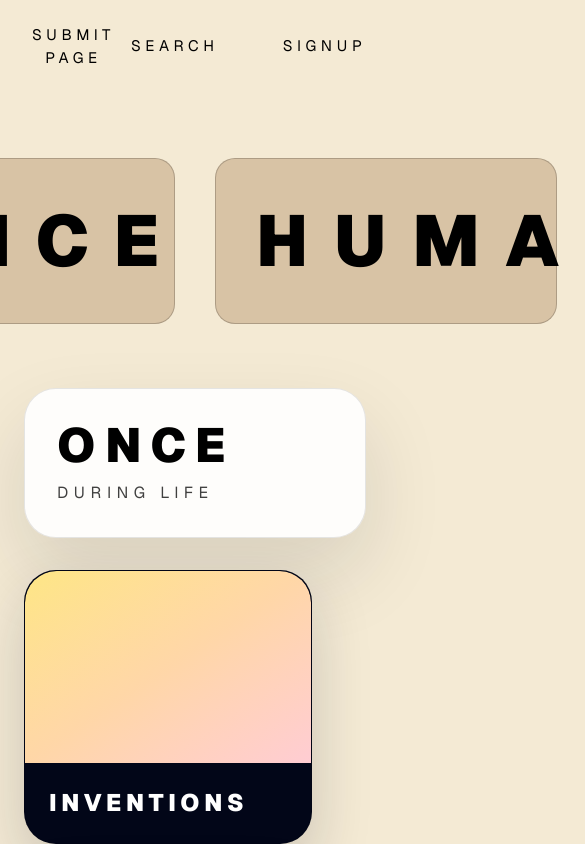
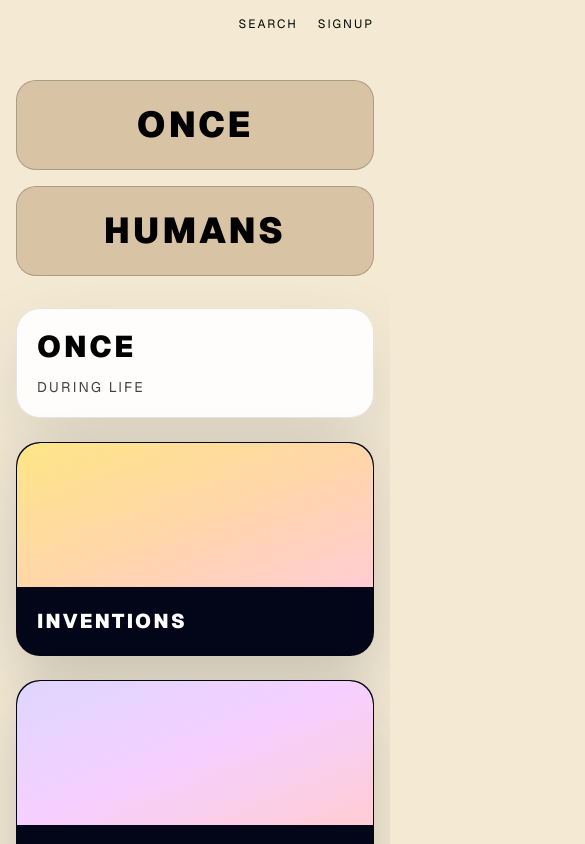
Before and after one commit to jaymacklez/oncehumans, a Next.js app: page / in a window 390 px wide. Both pictures are taken after a click on the button "ONCE". Shown: the top 844 px of the page, 585 px wide, since content can reach past the window. Built offline with nearby package versions, Linux system fonts and the light colour scheme.

Commit message:
Improve mobile layout and signed-in submit button

```diff
--- a/app/globals.css
+++ b/app/globals.css
@@ -10,6 +10,16 @@
   --color-foreground: var(--foreground);
   --font-sans: var(--font-geist-sans);
   --font-mono: var(--font-geist-mono);
+}
+
+* {
+  box-sizing: border-box;
+}
+
+html,
+body {
+  max-width: 100%;
+  overflow-x: hidden;
 }
 
 @media (prefers-color-scheme: dark) {
--- a/app/page.tsx
+++ b/app/page.tsx
@@ -31,14 +31,14 @@ function CompactPagePreview({ page, onSelectRelated }: CompactPagePreviewProps)
   }
 
   return (
-    <article className="space-y-5 rounded-[2rem] border border-black/10 bg-white/95 p-6 shadow-[0_25px_60px_rgba(15,23,42,0.12)]">
-      <div className="rounded-[1.75rem] bg-slate-950 p-6 text-white">
+    <article className="space-y-4 rounded-[1.25rem] border border-black/10 bg-white/95 p-4 shadow-[0_25px_60px_rgba(15,23,42,0.12)] sm:space-y-5 sm:rounded-[2rem] sm:p-6">
+      <div className="rounded-[1.25rem] bg-slate-950 p-4 text-white sm:rounded-[1.75rem] sm:p-6">
         <div className="flex flex-col gap-5 sm:flex-row sm:items-start sm:justify-between">
-          <div>
-            <p className="text-xs uppercase tracking-[0.3em] text-white/55">
+          <div className="min-w-0">
+            <p className="break-words text-[0.7rem] uppercase tracking-[0.16em] text-white/55 sm:text-xs sm:tracking-[0.3em]">
               {page.section} / {page.category} / {page.subcategory}
             </p>
-            <h2 className="mt-3 text-3xl font-black uppercase tracking-[0.18em] text-white">{page.title}</h2>
+            <h2 className="mt-3 break-words text-2xl font-black uppercase tracking-[0.08em] text-white sm:text-3xl sm:tracking-[0.18em]">{page.title}</h2>
           </div>
           <LiveChatDrawer
             key={`entry:${page.id}`}
@@ -56,8 +56,8 @@ function CompactPagePreview({ page, onSelectRelated }: CompactPagePreviewProps)
       <GalleryMediaSection key={page.id} seedItems={page.gallery} compact />
 
       {relatedPages.length > 0 && (
-        <section className="rounded-[1.5rem] border border-black/10 bg-slate-50 p-5">
-          <h3 className="text-sm font-black uppercase tracking-[0.25em] text-black">Related</h3>
+        <section className="rounded-[1.25rem] border border-black/10 bg-slate-50 p-4 sm:rounded-[1.5rem] sm:p-5">
+          <h3 className="text-sm font-black uppercase tracking-[0.16em] text-black sm:tracking-[0.25em]">Related</h3>
           <div className="mt-4 grid gap-3 sm:grid-cols-3">
             {relatedPages.map((relatedPage) => (
               <button
@@ -66,17 +66,17 @@ function CompactPagePreview({ page, onSelectRelated }: CompactPagePreviewProps)
                 onClick={() => onSelectRelated(relatedPage)}
                 className="rounded-[1.1rem] bg-slate-950 p-4 text-left text-white transition hover:-translate-y-0.5 hover:bg-black"
               >
-                <p className="text-[0.65rem] uppercase tracking-[0.22em] text-white/50">{relatedPage.subcategory}</p>
-                <h4 className="mt-2 text-sm font-black uppercase tracking-[0.14em]">{relatedPage.title}</h4>
+                <p className="break-words text-[0.65rem] uppercase tracking-[0.14em] text-white/50 sm:tracking-[0.22em]">{relatedPage.subcategory}</p>
+                <h4 className="mt-2 break-words text-sm font-black uppercase tracking-[0.08em] sm:tracking-[0.14em]">{relatedPage.title}</h4>
               </button>
             ))}
           </div>
         </section>
       )}
 
-      <section className="rounded-[1.5rem] border border-black/10 bg-slate-50 p-5">
+      <section className="rounded-[1.25rem] border border-black/10 bg-slate-50 p-4 sm:rounded-[1.5rem] sm:p-5">
         <div className="flex items-center justify-between gap-4">
-          <h3 className="text-sm font-black uppercase tracking-[0.25em] text-black">Posts</h3>
+          <h3 className="text-sm font-black uppercase tracking-[0.16em] text-black sm:tracking-[0.25em]">Posts</h3>
           <button
             type="button"
             onClick={addPost}
@@ -175,7 +175,7 @@ export default function Home() {
           >
             <div className={`h-28 rounded-t-[1.6rem] bg-gradient-to-br ${category.accent} bg-cover bg-center`} />
             <div className="bg-slate-950 p-5">
-              <h3 className="text-xl font-black uppercase tracking-[0.18em] text-white">{category.title}</h3>
+              <h3 className="break-words text-lg font-black uppercase tracking-[0.12em] text-white sm:text-xl sm:tracking-[0.18em]">{category.title}</h3>
             </div>
           </button>
 
@@ -193,7 +193,7 @@ export default function Home() {
                       onClick={() => chooseSubcategory(subcategory.title)}
                       className={`w-full rounded-[1rem] border px-4 py-3 text-left transition hover:-translate-y-0.5 ${openSubcategory === subcategory.title ? 'border-black bg-black text-white' : 'border-black/10 bg-slate-50 text-black'}`}
                     >
-                      <h3 className="text-sm font-black uppercase tracking-[0.18em]">{subcategory.title}</h3>
+                      <h3 className="break-words text-sm font-black uppercase tracking-[0.1em] sm:tracking-[0.18em]">{subcategory.title}</h3>
                     </button>
 
                     {openSubcategory === subcategory.title && (
@@ -210,7 +210,7 @@ export default function Home() {
                               onClick={() => setSelectedPageId(page.id)}
                               className={`rounded-[1rem] border p-4 text-left transition hover:-translate-y-0.5 ${selectedPageId === page.id ? 'border-black bg-slate-950 text-white' : 'border-black/10 bg-white text-black'}`}
                             >
-                              <h3 className="text-base font-black uppercase tracking-[0.13em]">{page.title}</h3>
+                              <h3 className="break-words text-base font-black uppercase tracking-[0.08em] sm:tracking-[0.13em]">{page.title}</h3>
                             </button>
                           ))
                         )}
@@ -228,34 +228,34 @@ export default function Home() {
 
   return (
     <div className="min-h-screen bg-[#f4ead4] text-black font-sans">
-      <main className="mx-auto flex min-h-screen max-w-7xl flex-col items-center px-6 py-16">
-        <div className="flex w-full max-w-4xl items-center justify-center gap-10">
+      <main className="mx-auto flex min-h-screen max-w-7xl flex-col items-center px-4 py-8 sm:px-6 sm:py-16">
+        <div className="flex w-full max-w-4xl flex-col items-stretch justify-center gap-4 sm:flex-row sm:items-center sm:gap-10">
           <button
             type="button"
             onClick={() => chooseSection('once')}
-            className="w-full rounded-[1.25rem] border border-black/20 bg-[#d8c3a5] px-10 py-7 text-[4.5rem] font-black uppercase tracking-[0.35em] text-black transition duration-200 hover:bg-[#d2b18c] sm:text-[5rem]"
+            className="w-full rounded-[1.25rem] border border-black/20 bg-[#d8c3a5] px-6 py-6 text-4xl font-black uppercase tracking-[0.08em] text-black transition duration-200 hover:bg-[#d2b18c] sm:px-10 sm:py-7 sm:text-5xl sm:tracking-[0.18em] lg:text-[5rem] lg:tracking-[0.35em]"
           >
             once
           </button>
           <button
             type="button"
             onClick={() => chooseSection('humans')}
-            className="w-full rounded-[1.25rem] border border-black/20 bg-[#d8c3a5] px-10 py-7 text-[4.5rem] font-black uppercase tracking-[0.35em] text-black transition duration-200 hover:bg-[#d2b18c] sm:text-[5rem]"
+            className="w-full rounded-[1.25rem] border border-black/20 bg-[#d8c3a5] px-6 py-6 text-4xl font-black uppercase tracking-[0.08em] text-black transition duration-200 hover:bg-[#d2b18c] sm:px-10 sm:py-7 sm:text-5xl sm:tracking-[0.18em] lg:text-[5rem] lg:tracking-[0.35em]"
           >
             humans
           </button>
         </div>
 
         {openSection && (
-          <section className="mt-16 w-full max-w-7xl space-y-8">
-            <div className="rounded-[2rem] border border-black/10 bg-white/90 p-8 shadow-[0_35px_80px_rgba(15,23,42,0.12)]">
+          <section className="mt-8 w-full max-w-7xl space-y-6 sm:mt-16 sm:space-y-8">
+            <div className="rounded-[1.5rem] border border-black/10 bg-white/90 p-5 shadow-[0_35px_80px_rgba(15,23,42,0.12)] sm:rounded-[2rem] sm:p-8">
               <div className="space-y-3">
-                <h2 className="text-5xl font-black uppercase tracking-[0.2em] text-black">{openSection}</h2>
-                <p className="text-base uppercase tracking-[0.35em] text-black/75">
+                <h2 className="break-words text-3xl font-black uppercase tracking-[0.1em] text-black sm:text-5xl sm:tracking-[0.2em]">{openSection}</h2>
+                <p className="text-sm uppercase tracking-[0.16em] text-black/75 sm:text-base sm:tracking-[0.35em]">
                   {openSection === 'once' ? 'during life' : 'in existence'}
                 </p>
                 {openCategory && (
-                  <p className="text-sm uppercase tracking-[0.25em] text-black/45">
+                  <p className="break-words text-xs uppercase tracking-[0.12em] text-black/45 sm:text-sm sm:tracking-[0.25em]">
                     {[openSection, openCategory, openSubcategory, selectedPage?.title].filter(Boolean).join(' / ')}
                   </p>
                 )}
@@ -269,11 +269,11 @@ export default function Home() {
                     key={category.title}
                     type="button"
                     onClick={() => chooseCategory(category)}
-                    className="group block min-w-[18rem] overflow-hidden rounded-[2rem] border border-black/10 bg-slate-950 text-left shadow-[0_25px_60px_rgba(15,23,42,0.18)] transition duration-300 hover:-translate-y-1 hover:shadow-[0_30px_70px_rgba(15,23,42,0.22)]"
-                  >
-                    <div className={`h-48 rounded-t-[2rem] bg-gradient-to-br ${category.accent} bg-cover bg-center`} />
-                    <div className="bg-slate-950 p-6">
-                      <h3 className="text-2xl font-black uppercase tracking-[0.2em] text-white">{category.title}</h3>
+                  className="group block w-full overflow-hidden rounded-[1.5rem] border border-black/10 bg-slate-950 text-left shadow-[0_25px_60px_rgba(15,23,42,0.18)] transition duration-300 hover:-translate-y-1 hover:shadow-[0_30px_70px_rgba(15,23,42,0.22)] sm:min-w-[18rem] sm:rounded-[2rem]"
+                >
+                    <div className={`h-36 rounded-t-[1.5rem] bg-gradient-to-br ${category.accent} bg-cover bg-center sm:h-48 sm:rounded-t-[2rem]`} />
+                    <div className="bg-slate-950 p-5 sm:p-6">
+                      <h3 className="break-words text-xl font-black uppercase tracking-[0.12em] text-white sm:text-2xl sm:tracking-[0.2em]">{category.title}</h3>
                     </div>
                   </button>
                 ))}
--- a/components/AppHeader.tsx
+++ b/components/AppHeader.tsx
@@ -37,52 +37,54 @@ export default function AppHeader() {
     router.push('/')
   }
 
+  const navLinkClass = 'text-xs uppercase tracking-[0.16em] text-black hover:text-gray-700 sm:text-[0.95rem] sm:tracking-[0.3em]'
+
   return (
-    <header className="flex items-center justify-between gap-4 px-8 py-6">
-      <div className="flex items-center gap-4">
+    <header className="flex flex-wrap items-start justify-between gap-4 px-4 py-4 sm:items-center sm:px-8 sm:py-6">
+      <div className="flex flex-wrap items-center gap-3 sm:gap-4">
         {showHomeLink && (
           <Link
             href="/"
-            className="text-[0.95rem] font-black uppercase tracking-[0.3em] text-black hover:text-gray-700"
+            className="text-xs font-black uppercase tracking-[0.16em] text-black hover:text-gray-700 sm:text-[0.95rem] sm:tracking-[0.3em]"
           >
             once humans
           </Link>
         )}
-        <SubmitPageModal />
+        {profilePath && <SubmitPageModal />}
       </div>
       {profilePath ? (
-        <nav className="flex items-center gap-16">
+        <nav className="flex flex-wrap items-center justify-end gap-x-5 gap-y-3 sm:gap-x-16">
           <Link
             href="/search"
-            className="text-[0.95rem] uppercase tracking-[0.3em] text-black hover:text-gray-700"
+            className={navLinkClass}
           >
             Search
           </Link>
           <Link
             href={profilePath}
-            className="text-[0.95rem] uppercase tracking-[0.3em] text-black hover:text-gray-700"
+            className={navLinkClass}
           >
             Profile
           </Link>
           <button
             type="button"
             onClick={handleLogout}
-            className="text-[0.95rem] uppercase tracking-[0.3em] text-black hover:text-gray-700"
+            className={navLinkClass}
           >
             Logout
           </button>
         </nav>
       ) : (
-        <nav className="flex items-center gap-16">
+        <nav className="flex flex-wrap items-center justify-end gap-x-5 gap-y-3 sm:gap-x-16">
           <Link
             href="/search"
-            className="text-[0.95rem] uppercase tracking-[0.3em] text-black hover:text-gray-700"
+            className={navLinkClass}
           >
             Search
           </Link>
           <Link
             href="/signup"
-            className="text-[0.95rem] uppercase tracking-[0.3em] text-black hover:text-gray-700"
+            className={navLinkClass}
           >
             Signup
           </Link>
--- a/components/SubmitPageModal.tsx
+++ b/components/SubmitPageModal.tsx
@@ -98,20 +98,20 @@ export default function SubmitPageModal() {
           setOpen(true)
           setMessage('')
         }}
-        className="text-[0.95rem] uppercase tracking-[0.3em] text-black hover:text-gray-700"
+        className="text-xs uppercase tracking-[0.16em] text-black hover:text-gray-700 sm:text-[0.95rem] sm:tracking-[0.3em]"
       >
         Submit Page
       </button>
 
       {open && (
-        <div className="fixed inset-0 z-50 flex items-center justify-center overflow-hidden bg-black/65 px-6 py-10">
-          <form onSubmit={submitPage} className="w-full max-w-2xl rounded-[2rem] border border-black/10 bg-white p-8 text-black shadow-[0_30px_80px_rgba(0,0,0,0.3)]">
+        <div className="fixed inset-0 z-50 flex items-center justify-center overflow-y-auto bg-black/65 px-4 py-6 sm:px-6 sm:py-10">
+          <form onSubmit={submitPage} className="w-full max-w-2xl rounded-[1.5rem] border border-black/10 bg-white p-5 text-black shadow-[0_30px_80px_rgba(0,0,0,0.3)] sm:rounded-[2rem] sm:p-8">
             <div className="mb-6 flex items-start justify-between gap-4">
-              <h2 className="text-2xl font-black uppercase tracking-[0.2em] text-black">Submit Page</h2>
+              <h2 className="break-words text-xl font-black uppercase tracking-[0.12em] text-black sm:text-2xl sm:tracking-[0.2em]">Submit Page</h2>
               <button
                 type="button"
                 onClick={() => setOpen(false)}
-                className="rounded-full border border-black/10 px-4 py-2 text-sm font-semibold uppercase tracking-[0.2em] text-black transition hover:bg-gray-100"
+                className="rounded-full border border-black/10 px-3 py-2 text-xs font-semibold uppercase tracking-[0.12em] text-black transition hover:bg-gray-100 sm:px-4 sm:text-sm sm:tracking-[0.2em]"
               >
                 close
               </button>
```
Also changed, not shown: components/LiveChatDrawer.tsx (+15 -15 lines).
